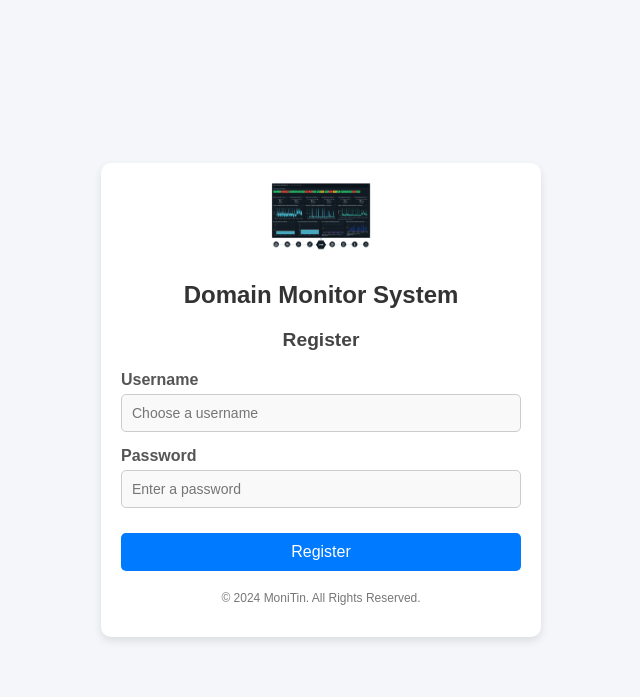
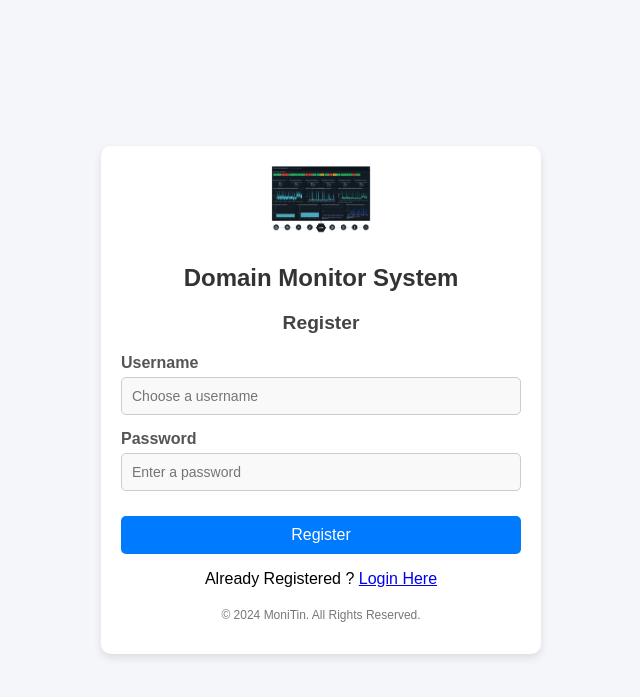
Before and after one commit to shomronh/certis, a Flask app: page /registerPage in a window 1280 px wide. Shown: the top 697 px of the page, without its empty margins (319-959 px from the left). Run offline with Flask 3, Linux system fonts and the light colour scheme.

Commit message:
add back to login in register page

```diff
--- a/templates/registerPage.html
+++ b/templates/registerPage.html
@@ -24,6 +24,9 @@
             </div>
             <button type="submit" class="register-btn">Register</button>
         </form>
+        <div class="login-prompt">
+            <p>Already Registered ? <a href="loginPage">Login Here</a></p>
+        </div>
         <footer>
             <p>&copy; 2024 MoniTin. All Rights Reserved.</p>
         </footer>
```
